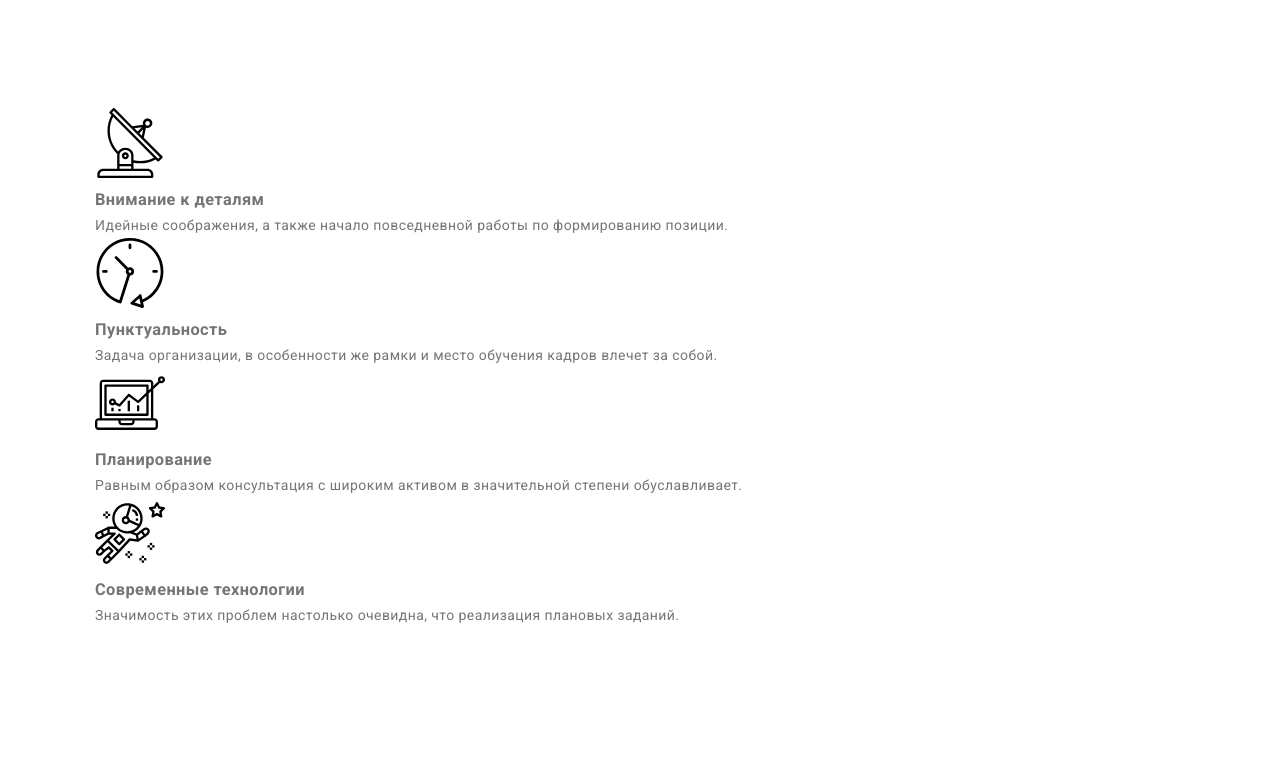
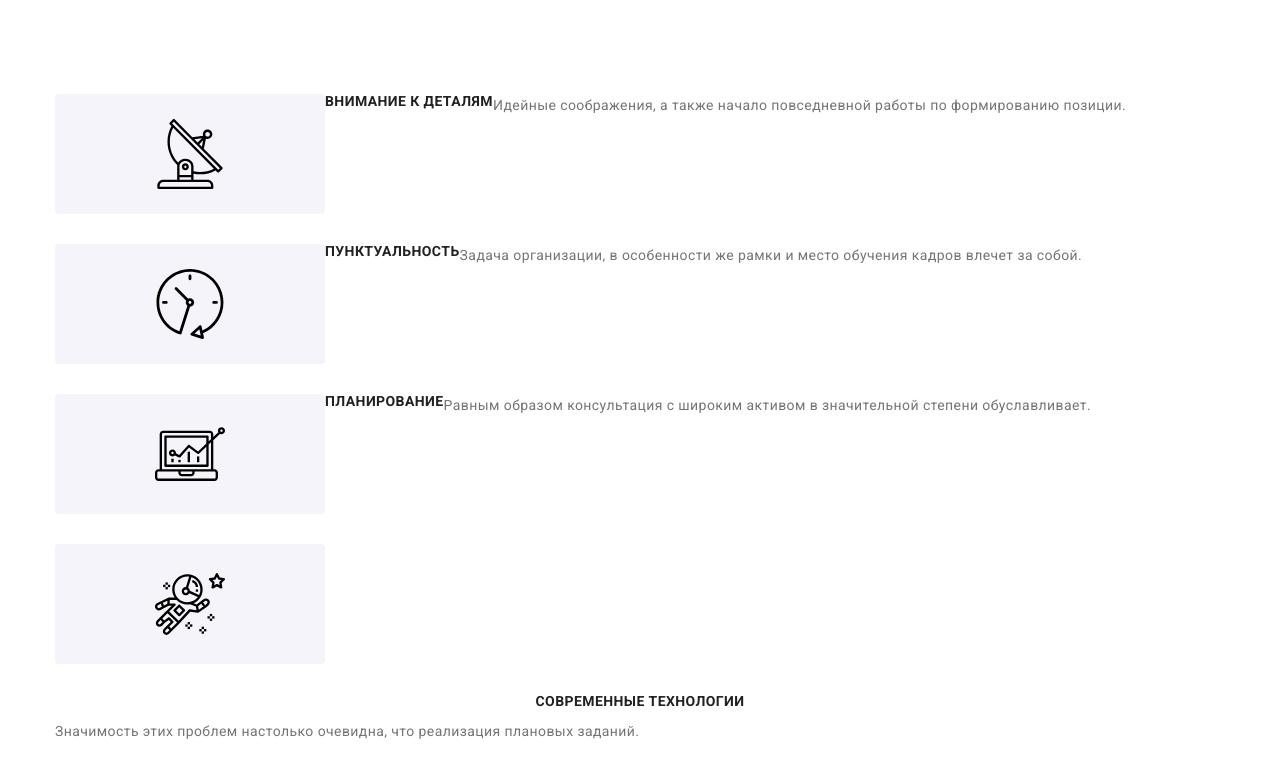
Before and after one commit to Bohdan-Makohoniuk/goit-markup-hw-08, a plain HTML site: page index.html in a window 1280 px wide. Drawn offline with nearby package versions, Linux system fonts and the light colour scheme.

Commit message:
АД(аптація)

```diff
--- a/scss/components/_section-specifics.scss
+++ b/scss/components/_section-specifics.scss
@@ -1,7 +1,40 @@
-.section.specifics {
-    padding-top: 94px;
+.section-list {
+    padding-left: 0px;
+    padding-right: 0px;
+
+    list-style: none;
+    margin-top: 0px;
+    margin-bottom: 0px;
+
+    }
+
+
+    @media screen and (min-width: 480px){
+
 
 }
+    @media screen and (min-width: 768px){
+
+
+    //     flex-wrap: wrap;
+    //     &__item:not(:last-child) {
+    //         margin-right: 30px;
+    // }
+}
+
+
+
+.section-list__item{
+@media screen and (min-width: 768px){
+    display: flex;
+    margin: 0px;
+}
+
+
+
+}
+
+
 .section-icon {
     display: flex;
     justify-content: center;
@@ -10,21 +43,16 @@
     background-color: #f5f4fa;
     border-radius: 4px;
     margin-bottom: 30px;
-    width: 270px;
+    @media screen and (min-width: 768px) {
+        display: flex;
+        flex-wrap: wrap;
+        width: 270px;
+
+        }
+
+
 }
-.section-list {
-    display: flex;
-    padding-left: 0px;
-    padding-right: 0px;
 
-    list-style: none;
-    margin-top: 0px;
-    margin-bottom: 0px;
-
-    &__item:not(:last-child) {
-        margin-right: 30px;
-        }
-}
 
 
 .section-list-title {
@@ -36,4 +64,17 @@
     color: var(--title-text-calor);
 
     text-transform: uppercase;
+    @media screen and (min-width: 480px) {
+            text-align: center;
+            justify-content: center;
+            flex-direction: column;
+
+        }
+
+        @media screen and (min-width: 768px) {
+            text-align: center;
+            justify-content: center;
+            flex-direction: column;
+
+        }
 }
--- a/scss/main.scss
+++ b/scss/main.scss
@@ -1,11 +1,12 @@
 @import './utils/reset';
+@import './utils/mixins';
 @import './utils/vars';
 @import './utils/container';
 @import './utils/button';
 @import './utils/hidden';
 @import './utils/butoon-filters';
 @import './utils/card-set';
-@import './utils/mixins';
+
 
 
 
--- a/scss/utils/_container.scss
+++ b/scss/utils/_container.scss
@@ -31,6 +31,7 @@
 
 
 }
+
 .title {
     color: var(--title-text-calor);
 }
--- a/scss/utils/_vars.scss
+++ b/scss/utils/_vars.scss
@@ -26,7 +26,7 @@ body {
             padding-bottom: 60px;
 
             @include mq(desktop) {
-            padding-top: 94px;
-            padding-bottom: 94px;
-            }
+                    padding-top: 94px;
+                    padding-bottom: 94px;
+                }
         }
```
Also changed, not shown: css/main.css, css/main.min.css, 2 other files.
